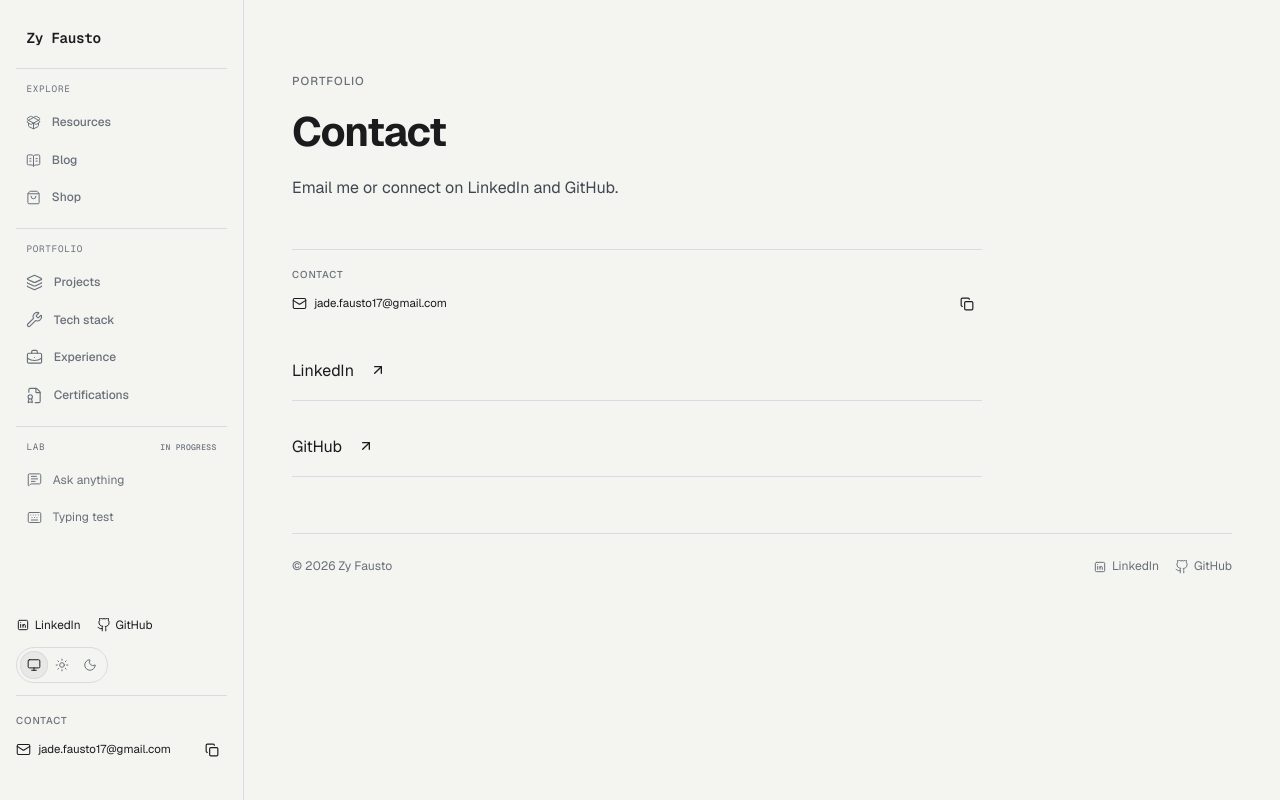
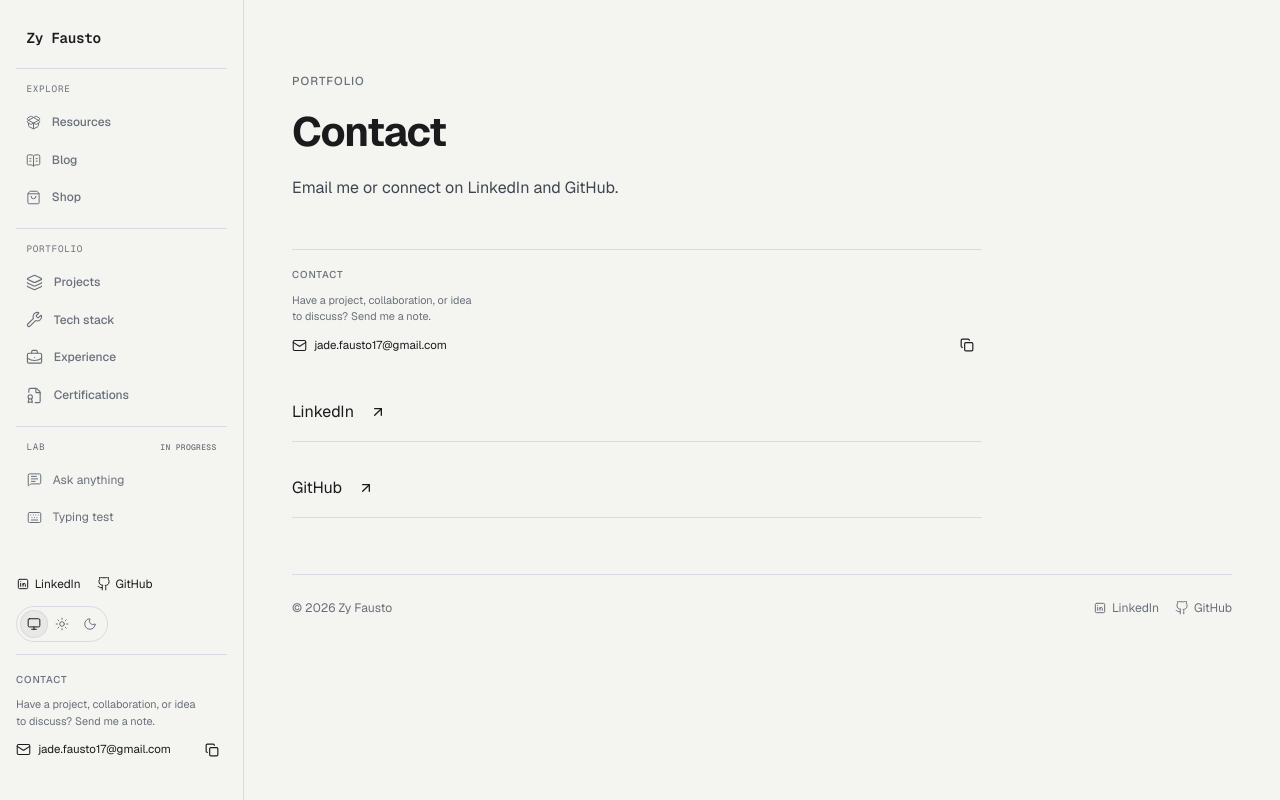
Before and after one commit to SphinxyNine/2026-Portfolio, a Next.js app: page /contact in a window 1280 px wide. Built offline with nearby package versions, Linux system fonts and the light colour scheme.

Commit message:
Add original sidebar contact prompt

```diff
--- a/app/globals.css
+++ b/app/globals.css
@@ -116,6 +116,7 @@
   html[data-theme-transition="active"]::view-transition { pointer-events: none; }
   .email-area { border-top: 1px solid var(--line); padding-top: 1.1rem; }
   .email-area > .eyebrow { font-size: 0.62rem; }
+  .contact-invite { max-width: 25ch; margin-top: 0.55rem; color: var(--muted); font-size: 0.68rem; line-height: 1.5; }
   .email-row { display: grid; grid-template-columns: minmax(0, 1fr) auto; align-items: center; gap: 0.2rem; margin-top: 0.3rem; }
   .email-row > a { font-size: 0.72rem; overflow-wrap: anywhere; line-height: 1.45; }
   .email-row > a:hover { text-decoration: underline; }
--- a/components/contact-controls.tsx
+++ b/components/contact-controls.tsx
@@ -36,6 +36,7 @@ export function CopyEmail() {
   return (
     <div className="email-area">
       <p className="eyebrow">Contact</p>
+      <p className="contact-invite">Have a project, collaboration, or idea to discuss? Send me a note.</p>
       <div className="email-row">
         <a className="email-link" ref={address} href={`mailto:${profile.email}`}>
           <span className="email-icon" aria-hidden="true"><Mail size={15} strokeWidth={1.7} /></span>
```
